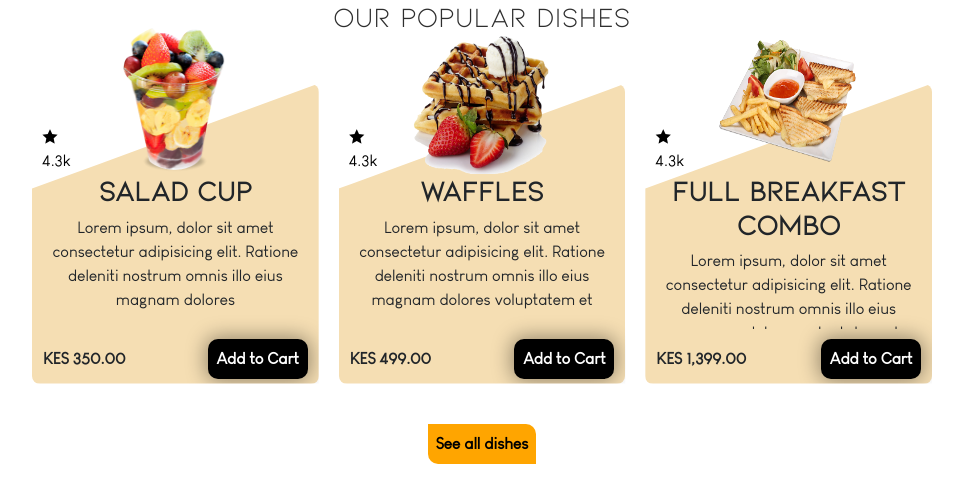
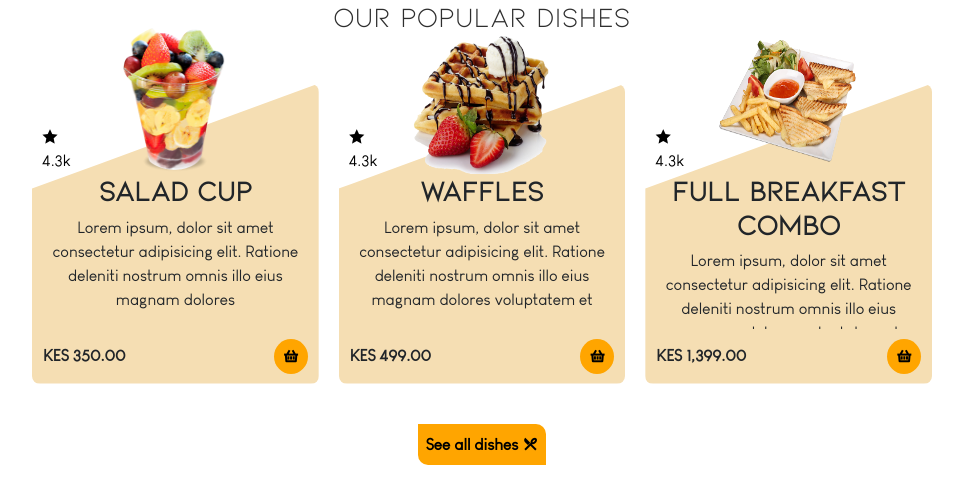
Before and after one commit to KiseraTimon/Breakfast-Bar, a Flask app: page / in a window 1280 px wide. Shown: the part 613-1098 px from the top of the page, without its empty margins (158-1121 px from the left). Before the commit the page ends 1077 px from the top, so only its background shows below. Run offline with Flask 3, Linux system fonts and the light colour scheme; some libraries are stand-ins or nearby versions; some web fonts are replaced.

Commit message:
#21 - Preview Content Cleanup

```diff
--- a/website/static/css/home/preview.css
+++ b/website/static/css/home/preview.css
@@ -65,11 +65,13 @@
 }
 
 .preview-card .actions button {
-    background-color: black;
-    color: white;
+    width: unset;
+    height: auto;
+    background-color: orange;
+    color: black;
     font-weight: 600;
-    box-shadow: 0px 0px 20px 2px rgba(0, 0, 0, 0.4);
-    border-radius: 10px;
+    border-radius: 50% 50%;
+    padding: 5px 9px;
 }
 
 .preview-card:hover .data {
@@ -82,9 +84,14 @@
     color: white;
 }
 
-.preview-card .actions:hover button {
-    background-color: white;
-    color: black;
+.preview-card:hover img {
+    transform: rotate(-20deg);
+}
+
+.preview-card:hover .actions button {
+    background-color: black;
+    box-shadow: 0px 0px 20px 2px rgba(0, 0, 0, 0.4);
+    color: white;
 }
 
 .preview-actions {
@@ -99,3 +106,9 @@
     border-top-right-radius: 10px;
     font-weight: 600;
 }
+
+.preview-actions button:hover {
+    background-color: black;
+    color: white;
+    box-shadow: 0px 0px 20px 2px rgba(0, 0, 0, 0.4);
+}
--- a/website/templates/home/assets/preview.html
+++ b/website/templates/home/assets/preview.html
@@ -18,7 +18,7 @@
                 </div>
                 <div class="actions">
                     <p>KES 350.00</p>
-                    <button>Add to Cart</button>
+                    <button><i class="ri-shopping-basket-2-line"></i></button>
                 </div>
             </div>
             <img src="{{url_for('static', filename='images/home/preview-1.png')}}">
@@ -39,7 +39,7 @@
                 </div>
                 <div class="actions">
                     <p>KES 499.00</p>
-                    <button>Add to Cart</button>
+                    <button><i class="ri-shopping-basket-2-line"></i></button>
                 </div>
             </div>
             <img src="{{url_for('static', filename='images/home/preview-2.png')}}">
@@ -60,13 +60,13 @@
                 </div>
                 <div class="actions">
                     <p>KES 1,399.00</p>
-                    <button>Add to Cart</button>
+                    <button><i class="ri-shopping-basket-2-line"></i></button>
                 </div>
             </div>
             <img src="{{url_for('static', filename='images/home/preview-3.png')}}">
         </div>
     </div>
     <div class="preview-actions">
-        <button>See all dishes</button>
+        <button>See all dishes <i class="ri-restaurant-2-line"></i></button>
     </div>
 </section>
```
